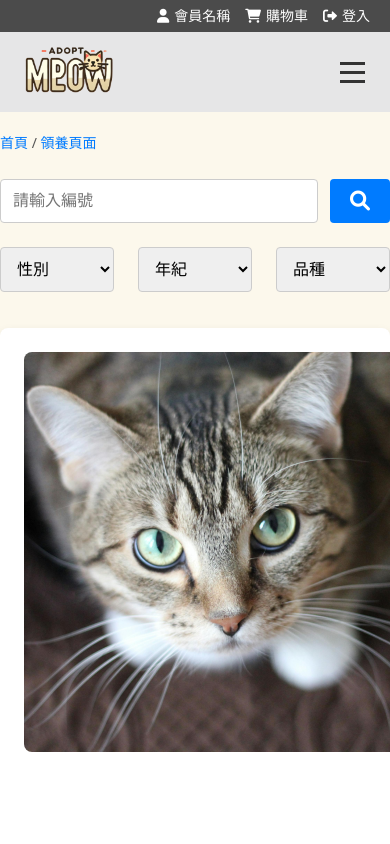
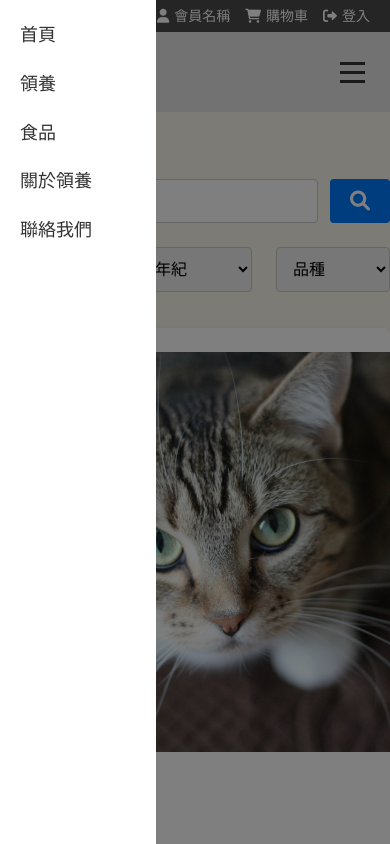
Before and after one commit to Sona1000/Project, a plain HTML site: page html/Adopt.html in a window 390 px wide. Both pictures are taken after a click on the element 352 px from the left and 72 px from the top of the page. Shown: the top 844 px of the page. Drawn offline with Linux system fonts and the light colour scheme.

Commit message:
20241209

```diff
--- /dev/null
+++ b/JS/side_menu.js
@@ -0,0 +1,15 @@
+document.addEventListener('DOMContentLoaded', () => {
+        const hamburgerMenu = document.querySelector('.hamburger-menu');
+        const sideMenu = document.querySelector('.side-menu');
+        const overlay = document.querySelector('.overlay');
+
+        hamburgerMenu.addEventListener('click', () => {
+            sideMenu.classList.toggle('active');
+            overlay.classList.toggle('active');
+        });
+
+        overlay.addEventListener('click', () => {
+            sideMenu.classList.remove('active');
+            overlay.classList.remove('active');
+        });
+});
--- a/css/Cat_Adoption_QA.css
+++ b/css/Cat_Adoption_QA.css
@@ -1,5 +1,5 @@
 body {
-    font-family: Arial, sans-serif;
+    font-family: 'Noto Sans', sans-serif;
     background-color: #FCF8EC;
     color: #333;
     margin: 0;
--- a/css/header.css
+++ b/css/header.css
@@ -1,7 +1,198 @@
-header {
+/* header {
     display: flex;
     flex-direction: column;
     width: 100%;
+    background-color: #e6e6e7;
+}
+
+.menu {
+    display: flex;
+    flex-direction: column;
+}
+
+.icon-links {
+    display: flex;
+    justify-content: flex-end;
+    align-items: center;
+    list-style: none;
+    margin: 0;
+    padding: 10px 40px;
+    background-color: #4b4b4b;
+    color: #fff;
+    width: 100%;
+    box-sizing: border-box;
+}
+
+.icon-links li {
+    margin-left: 15px;
+}
+
+.icon-links a {
+    text-decoration: none;
+    color: #fff;
+    font-size: 14px;
+    display: flex;
+    align-items: center;
+}
+
+.icon-links a i {
+    margin-right: 5px;
+}
+
+
+.menu-container {
+    display: flex;
+    align-items: center;
+    padding: 20px 40px;
+    width: 100%;
+    box-sizing: border-box;
+    height: 100px;
+    overflow: hidden;
+}
+
+.overlap-container {
+    font-size: 16px;
+}
+
+.logo {
+    flex-shrink: 0;
+    width: 160px;
+    height: auto;
+}
+
+.logo img {
+    width: 80%;
+    height: auto;
+    object-fit: contain;
+}
+
+.nav-links {
+    display: flex;
+    flex-grow: 1;
+    justify-content: flex-end;
+    list-style: none;
+    margin: 0;
+    padding: 0;
+}
+
+.nav-links li {
+    margin-left: 36px;
+}
+
+.nav-links a {
+    text-decoration: none;
+    color: #333;
+    font-size: 20px;
+    font-weight: bold;
+}
+
+
+.side-menu {
+    position: fixed;
+    top: 0;
+    left: -40%;
+    width: 40%;
+    height: 100%;
+    background-color: #fff;
+    z-index: 1000;
+    display: flex;
+    flex-direction: column;
+    padding: 20px;
+    box-sizing: border-box;
+    transition: left 0.3s ease;
+}
+
+.side-menu.active {
+    left: 0;
+}
+
+.side-menu a {
+    text-decoration: none;
+    color: #333;
+    font-size: 18px;
+    margin-bottom: 20px;
+}
+
+.overlay {
+    position: fixed;
+    top: 0;
+    left: 0;
+    width: 100%;
+    height: 100%;
+    background-color: rgba(0, 0, 0, 0.5);
+    z-index: 999;
+    display: none;
+}
+
+.overlay.active {
+    display: block;
+}
+
+@media screen and (max-width: 820px) {
+    .nav-links {
+        display: none;
+    }
+
+    .menu-container {
+        justify-content: space-between;
+    }
+
+    .hamburger-menu {
+        display: flex;
+        flex-direction: column;
+        justify-content: center;
+        align-items: center;
+        width: 40px;
+        height: 40px;
+        cursor: pointer;
+    }
+
+    .hamburger-menu div {
+        width: 30px;
+        height: 4px;
+        background-color: #333;
+        margin: 3px 0;
+    }
+}
+
+
+@media screen and (max-width: 430px) {
+    .icon-links {
+        padding: 5px 20px;
+    }
+
+    .menu-container {
+        padding: 0px 20px;
+        justify-content:space-between;
+        height: 80px;
+    }
+
+    .logo {
+        width: 120px;
+        height: auto;
+    }
+
+    .hamburger-menu {
+        width: 35px;
+        height: 35px;
+    }
+
+    .hamburger-menu div {
+        width: 25px;
+        height: 3px;
+    }
+} */
+
+
+
+
+header {
+    /* position: fixed; */
+    z-index: 100;
+    display: flex;
+    flex-direction: column;
+    width: 100%;
+    max-width: 1200px;
     background-color: #e6e6e7;
 }
 
@@ -187,92 +378,3 @@ header {
         height: 3px;
     }
 }
-
-
-/* header {
-    display: flex;
-    flex-direction: column;
-    width: 100%;
-    background-color: #c9ccce;
-}
-
-.menu {
-    display: flex;
-    flex-direction: column;
-}
-
-.icon-links {
-    display: flex;
-    justify-content: flex-end;
-    align-items: center;
-    list-style: none;
-    margin: 0;
-    padding: 10px 40px;
-    background-color: #333;
-    color: #fff;
-    width: 100%;
-    box-sizing: border-box;
-}
-
-.icon-links li {
-    margin-left: 15px;
-}
-
-.icon-links a {
-    text-decoration: none;
-    color: #fff;
-    font-size: 14px;
-    display: flex;
-    align-items: center;
-}
-
-.icon-links a i {
-    margin-right: 5px;
-}
-
-
-.menu-container {
-    display: flex;
-    align-items: center;
-    padding: 20px 40px;
-    width: 100%;
-    box-sizing: border-box;
-    height: 100px;
-    overflow: hidden;
-}
-
-.overlap-container{
-    font-size: 16px;
-}
-
-.logo {
-    flex-shrink: 0;
-    width: 160px;
-    height: auto;
-}
-
-.logo img {
-    width: 80%;
-    height: auto;
-    object-fit: contain;
-}
-
-.nav-links {
-    display: flex;
-    flex-grow: 1;
-    justify-content: flex-end;
-    list-style: none;
-    margin: 0;
-    padding: 0;
-}
-
-.nav-links li {
-    margin-left: 36px;
-}
-
-.nav-links a {
-    text-decoration: none;
-    color: #333;
-    font-size: 20px;
-    font-weight: bold;
-} */
--- a/html/Adopt.html
+++ b/html/Adopt.html
@@ -9,6 +9,7 @@
     <link rel="stylesheet" href="../css/Adopt.css">
     <link rel="stylesheet" href="../css/header.css">
     <link rel="stylesheet" href="../css/footer.css">
+    <script src="../JS/side_menu.js"></script>
 </head>
 <body>
     <div class="container">
@@ -17,7 +18,7 @@
             <nav class="menu">
                 <div class="menu-logo">
                     <ul class="icon-links">
-                        <li><a href="#"><i class="fas fa-user"></i> 會員名稱</a></li>
+                        <li><a href="#" style="pointer-events: none;"><i class="fas fa-user"></i> 會員名稱</a></li>
                         <li><a href="./Checkout.html"><i class="fas fa-shopping-cart"></i> 購物車</a></li>
                         <li><a href="./Login.html"><i class="fas fa-sign-out-alt"></i> 登入</a></li>
                     </ul>
@@ -42,6 +43,15 @@
                 </div>
             </nav>
         </header>
+
+        <div class="side-menu">
+            <a href="../index.html">首頁</a>
+            <a href="./Adopt.html">領養</a>
+            <a href="./Cart.html">食品</a>
+            <a href="./Cat_Adoption_QA.html">關於領養</a>
+            <a href="./Contact.html">聯絡我們</a>
+        </div>
+        <div class="overlay"></div>
 
         <main>
 
```
Also changed, not shown: html/AdoptInfo.html (+11 -1 lines), html/Cart.html (+10 -0 lines), html/Cat_Adoption_QA.html (+10 -0 lines), html/Checkout.html (+12 -1 lines), html/Contact.html (+15 -0 lines), html/ItemInfo.html (+11 -1 lines), html/Login.html (+11 -1 lines), index.html (+2 -2 lines).
